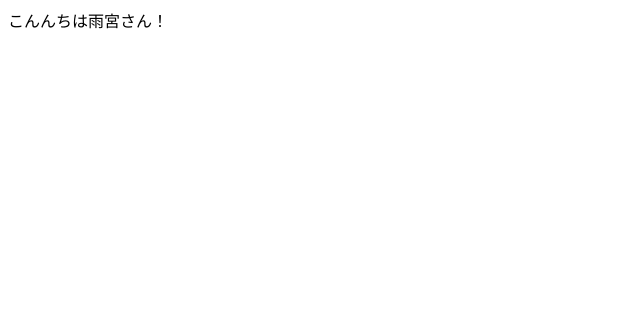
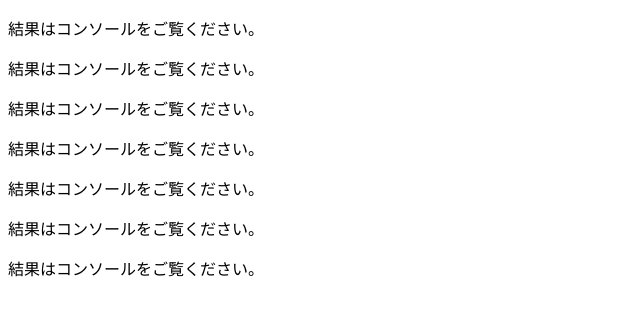
Before and after one commit to ameriken/react-redux-router-study, a React (Create React App) app: page / in a window 1280 px wide. Shown: the top 316 px of the page, without its empty margins (0-640 px from the left). Built offline with nearby package versions, Linux system fonts and the light colour scheme.

Commit message:
[add]さまざまな型の値をコンポーネントに渡す

```diff
--- /dev/null
+++ b/src/MyType.js
@@ -0,0 +1,9 @@
+import React, { Component } from 'react';
+
+export default class MyType extends Component {
+    render() {
+        console.log(this.props.value)
+        return <p>結果はコンソールをご覧ください。</p>;
+    }
+
+}
--- a/src/index.js
+++ b/src/index.js
@@ -1,5 +1,15 @@
 import React from "react";
 import { render } from 'react-dom';
-import MyHello from './MyHello';
+import MyType from './MyType';
 
-render(<MyHello name="雨宮" />, document.getElementById('root'))
+render(
+    <div>
+        <MyType value="あめりけん" />
+        <MyType value={"あめりけん"} />
+        <MyType value ={108} />
+        <MyType value ={true} />
+        <MyType value ={['うめ','もも','さくら']} />
+        <MyType value ={{name: "山田進太郎",age:40}} />
+        <MyType value ={() => console.log('Hoge')} />
+    </div>
+    , document.getElementById('root'))
```
